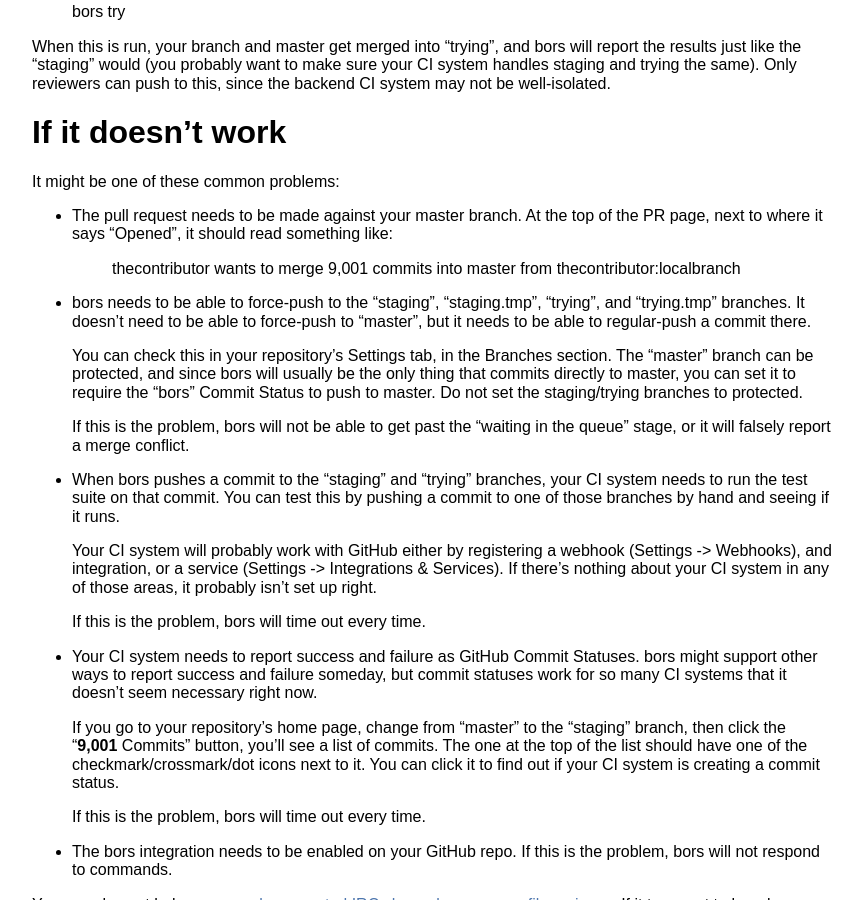
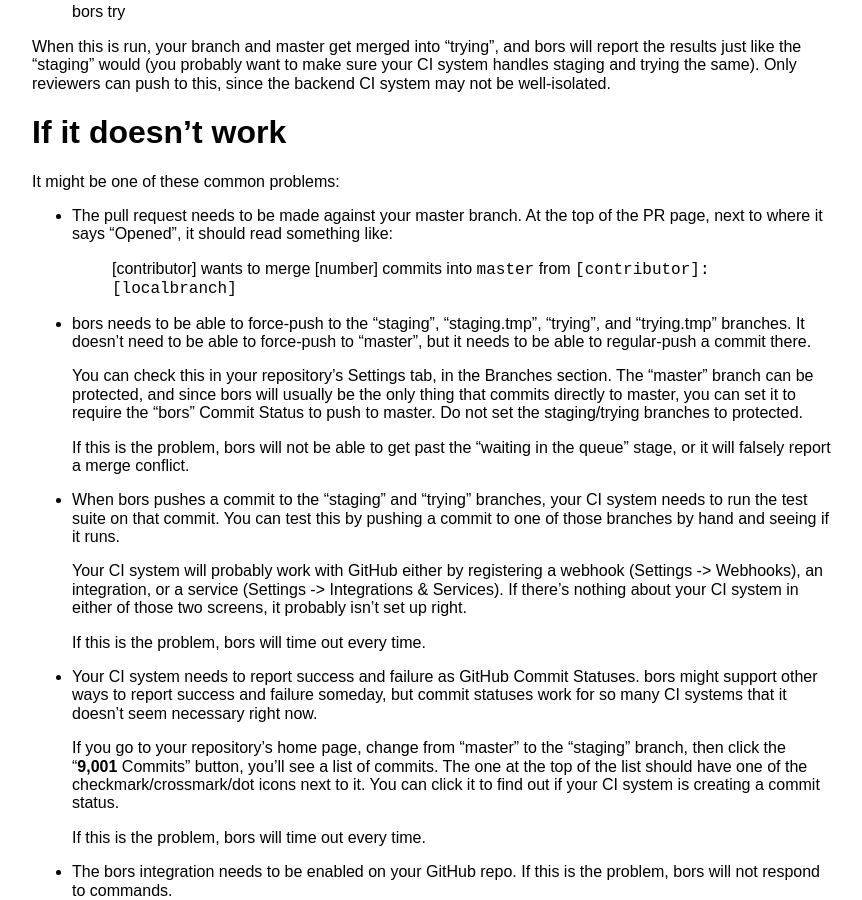
Before and after one commit to bors-ng/bors-ng.github.io, a Jekyll site: the page built from getting-started.md, in a window 1280 px wide and 900 px high, scrolled down 1214 px. Shown: the whole window, without its empty margins (208-1070 px from the left). Built offline with Jekyll 4.4.1, drawn with Linux system fonts in a browser that asks for light colours.

Commit message:
Update getting-started.md

```diff
--- a/getting-started.md
+++ b/getting-started.md
@@ -84,7 +84,7 @@
   * The pull request needs to be made against your master branch.
     At the top of the PR page, next to where it says "Opened", it should read something like:
 
-    > thecontributor wants to merge 9,001 commits into master from thecontributor:localbranch
+    > [contributor] wants to merge [number] commits into `master` from `[contributor]:[localbranch]`
 
   * bors needs to be able to force-push to the "staging", "staging.tmp", "trying", and "trying.tmp" branches.
     It doesn't need to be able to force-push to "master",
@@ -103,8 +103,8 @@
     your CI system needs to run the test suite on that commit.
     You can test this by pushing a commit to one of those branches by hand and seeing if it runs.
 
-    Your CI system will probably work with GitHub either by registering a webhook (Settings -> Webhooks), and integration, or a service (Settings -> Integrations & Services).
-    If there's nothing about your CI system in any of those areas, it probably isn't set up right.
+    Your CI system will probably work with GitHub either by registering a webhook (Settings -> Webhooks), an integration, or a service (Settings -> Integrations & Services).
+    If there's nothing about your CI system in either of those two screens, it probably isn't set up right.
 
     If this is the problem, bors will time out every time.
 
```
